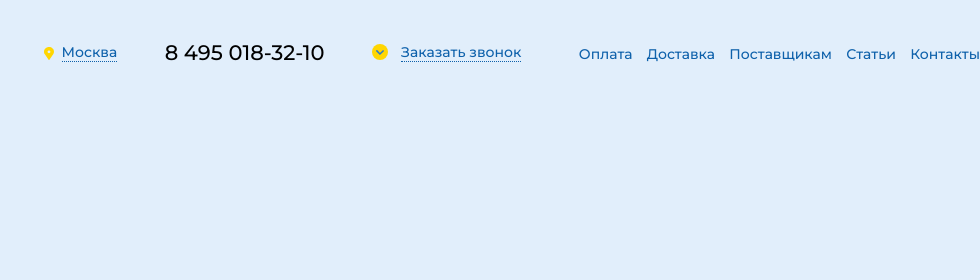
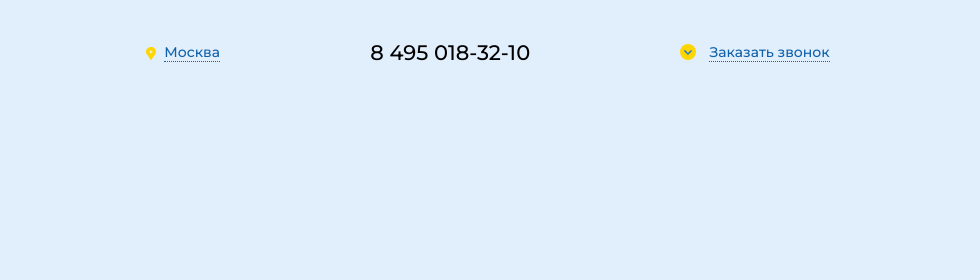
Before and after one commit to BerikKing/GGPromarket, a plain HTML site: page index.html in a window 1280 px wide. Shown: the top 280 px of the page, 300-1280 px from the left. Drawn offline with Linux system fonts and the light colour scheme.

Commit message:
changed nav

```diff
--- a/index.html
+++ b/index.html
@@ -32,11 +32,11 @@
                     <div class="call_text">Заказать звонок</div>
                 </div>
                 <nav>
-                    <a classh="nav_link" ref="#">Оплата</a>
+                    <!-- <a classh="nav_link" ref="#">Оплата</a>
                     <a classh="nav_link" ref="#">Доставка</a>
                     <a classh="nav_link" ref="#">Поставщикам</a>
                     <a classh="nav_link" ref="#">Статьи</a>
-                    <a classh="nav_link" ref="#">Контакты</a>
+                    <a classh="nav_link" ref="#">Контакты</a> -->
                 </nav>
             </div>
         </div>
```
